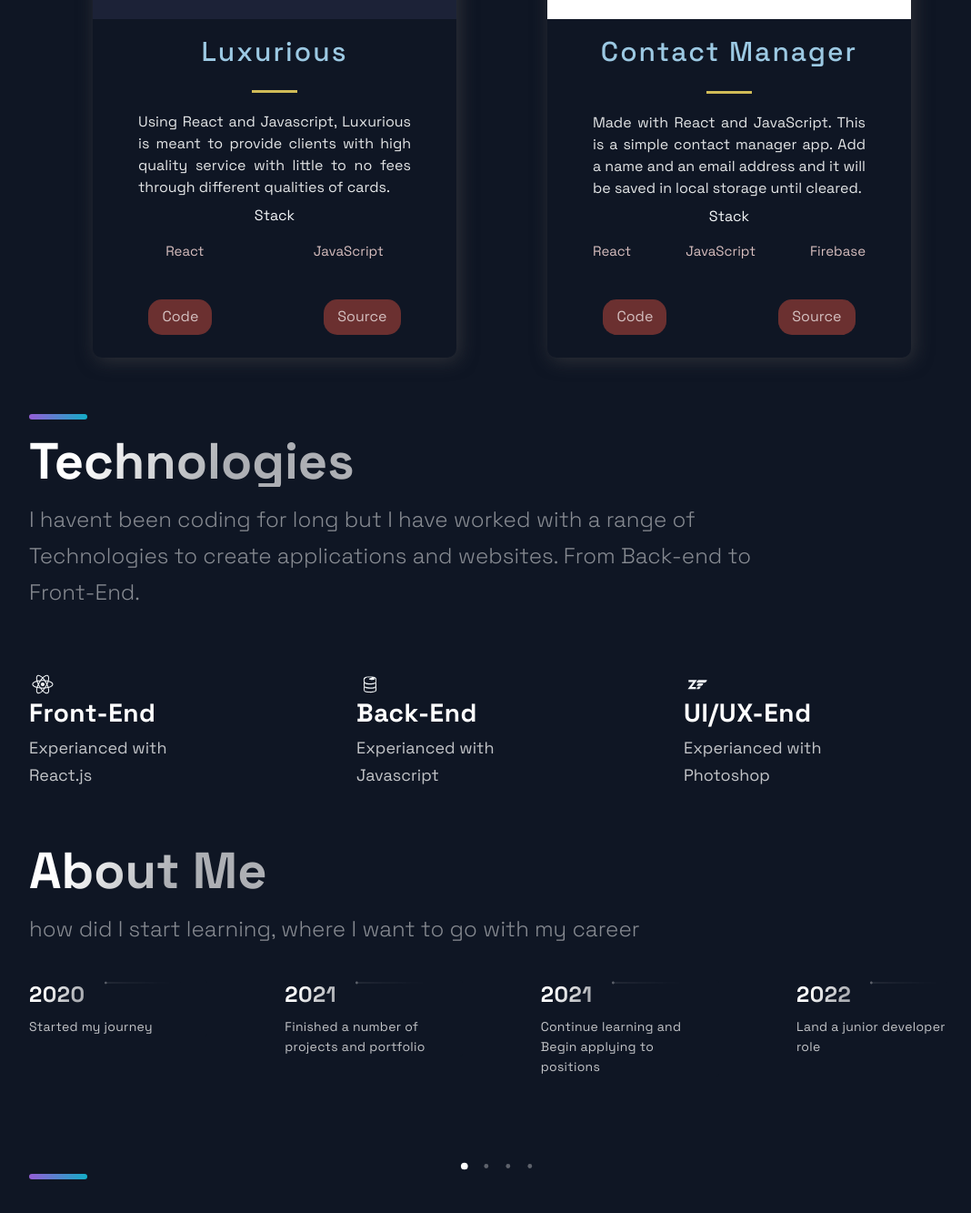
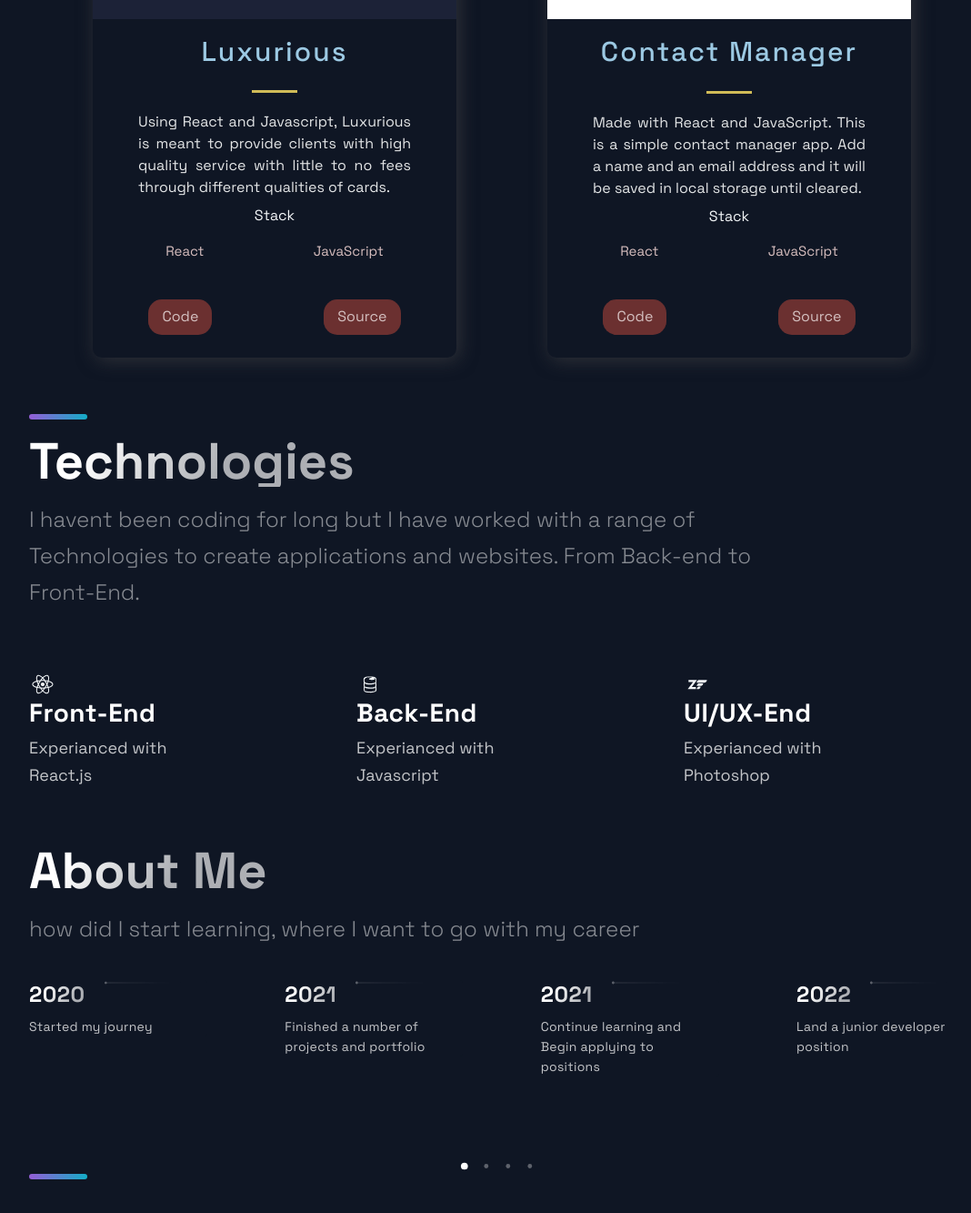
Before and after one commit to Pacman-1/react-portfolio.github.io, a Next.js app: page / in a window 1280 px wide. Shown: the part 1676-3009 px from the top of the page at 91% size, without its empty margins (88-1156 px from the left). Built offline with nearby package versions, Linux system fonts and the light colour scheme.

Commit message:
Project card touch ups

```diff
--- a/src/constants/constants.js
+++ b/src/constants/constants.js
@@ -31,7 +31,7 @@ export const projects = [
     title: 'Contact Manager',
     description: "Made with React and JavaScript. This is a simple contact manager app. Add a name and an email address and it will be saved in local storage until cleared.",
     image: '/images/2.png',
-    tags: ['React', 'JavaScript', 'Firebase'],
+    tags: ['React', 'JavaScript'],
     source: 'https://google.com',
     visit: 'https://github.com/Pacman-1/contact-app-github.io',
     id: 3,
@@ -42,7 +42,7 @@ export const TimeLineData = [
   { year: 2020, text: 'Started my journey', },
   { year: 2021, text: 'Finished a number of projects and portfolio', },
   { year: 2021, text: 'Continue learning and Begin applying to positions', },
-  { year: 2022, text: 'Land a junior developer role', },
+  { year: 2022, text: 'Land a junior developer position', },
 ];
 export const data = [
   { number: 15, text: 'Projects'},
```
